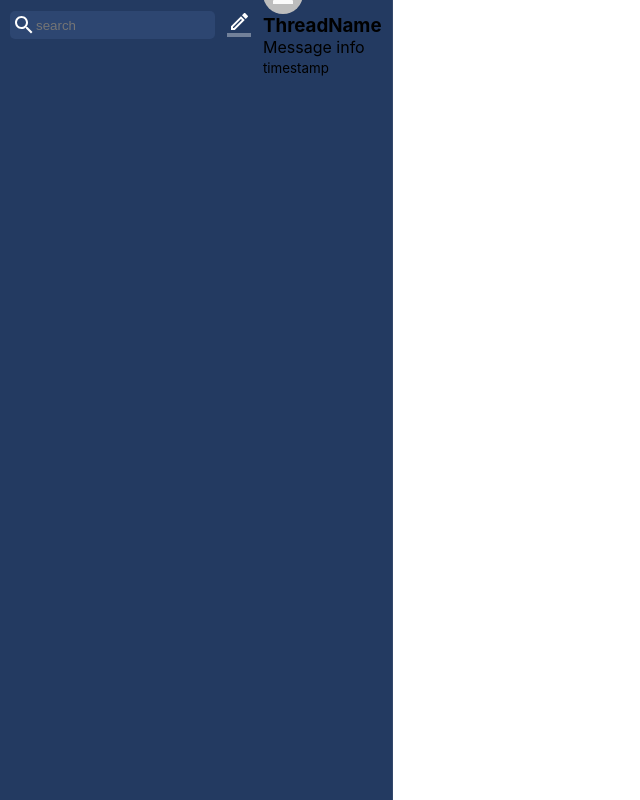
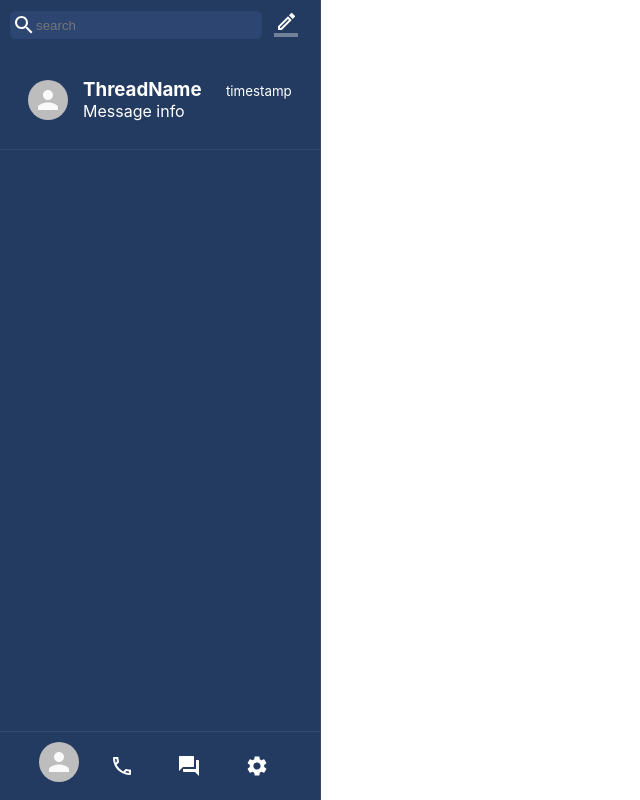
Before and after one commit to RobzLegz/telegram-clone, a React (Create React App) app: page / in a window 1280 px wide. Shown: the whole page, without its empty margins (0-640 px from the left). Built offline with nearby package versions, Linux system fonts and the light colour scheme.

Commit message:
styling sidebar

```diff
--- a/src/components/Sidebar.css
+++ b/src/components/Sidebar.css
@@ -32,3 +32,26 @@
 #sidebar-button {
   color: #fff !important;
 }
+.sidebar-threads {
+  flex: 1;
+  overflow-y: scroll;
+}
+.sidebar-threads::-webkit-scrollbar {
+  display: none;
+}
+.sidebar-bottom {
+  display: flex;
+  justify-content: space-evenly;
+  padding: 10px 20px;
+  border-top: 1px solid rgba(190, 190, 190, 0.1);
+}
+.sidebar-bottom-avatar:hover {
+  cursor: pointer;
+  opacity: 0.8;
+}
+.sidebar-bottom > button {
+  color: #fff;
+}
+.sidebar-bottom > button:hover {
+  color: rgba(2, 150, 199, 0.9);
+}
--- a/src/components/Sidebar.js
+++ b/src/components/Sidebar.js
@@ -2,8 +2,9 @@ import React from 'react';
 import "./Sidebar.css";
 import SearchIcon from '@material-ui/icons/Search';
 import BorderColorOutlinedIcon from '@material-ui/icons/BorderColorOutlined';
-import { IconButton } from '@material-ui/core';
+import { Avatar, IconButton } from '@material-ui/core';
 import SidebarThread from './SidebarThread';
+import { PhoneOutlined, QuestionAnswer, Settings } from '@material-ui/icons';
 
 function Sidebar() {
     return (
@@ -16,12 +17,21 @@ function Sidebar() {
                 <IconButton variant="outlined" id="sidebar-button">
                     <BorderColorOutlinedIcon />
                 </IconButton>
-                <div className="sidebar-threads">
-                    <SidebarThread />
-                </div>
-                <div className="sidebar-bottom">
-
-                </div>
+            </div>
+            <div className="sidebar-threads">
+                <SidebarThread />
+            </div>
+            <div className="sidebar-bottom">
+                <Avatar className="sidebar-bottom-avatar" />
+                <IconButton>
+                    <PhoneOutlined />
+                </IconButton>
+                <IconButton>
+                    <QuestionAnswer />
+                </IconButton>
+                <IconButton>
+                    <Settings />
+                </IconButton>
             </div>
         </div>
     );
--- a/src/components/SidebarThread.css
+++ b/src/components/SidebarThread.css
@@ -0,0 +1,21 @@
+.sidebar-thread {
+  display: flex;
+  align-items: center;
+  padding: 28px;
+  border-bottom: 1px solid rgba(190, 190, 190, 0.1);
+  color: #fff;
+  cursor: pointer;
+}
+.sidebar-thread:hover {
+  background-color: rgba(2, 150, 199);
+}
+.thread-detail {
+  margin-left: 15px;
+  position: relative;
+  width: 100%;
+}
+.thread-timestamp {
+  position: absolute;
+  top: 5px;
+  right: 0;
+}
--- a/src/components/SidebarThread.js
+++ b/src/components/SidebarThread.js
@@ -4,11 +4,13 @@ import "./SidebarThread.css";
 
 const SidebarThreads = () => {
     return (
-        <div className="sidebarThread">
+        <div className="sidebar-thread">
             <Avatar />
-            <h3>ThreadName</h3>
-            <p>Message info</p>
-            <small>timestamp</small>
+            <div className="thread-detail">
+                <h3>ThreadName</h3>
+                <p>Message info</p>
+                <small className="thread-timestamp">timestamp</small>
+            </div>
         </div>
     )
 }
--- a/src/components/Telegram.js
+++ b/src/components/Telegram.js
@@ -6,6 +6,7 @@ function Telegram() {
     return (
         <div className="telegram">
             <Sidebar />
+
         </div>
     );
 }
```
Also changed, not shown: 1 other file (tests, documents, lock files or other folders).
